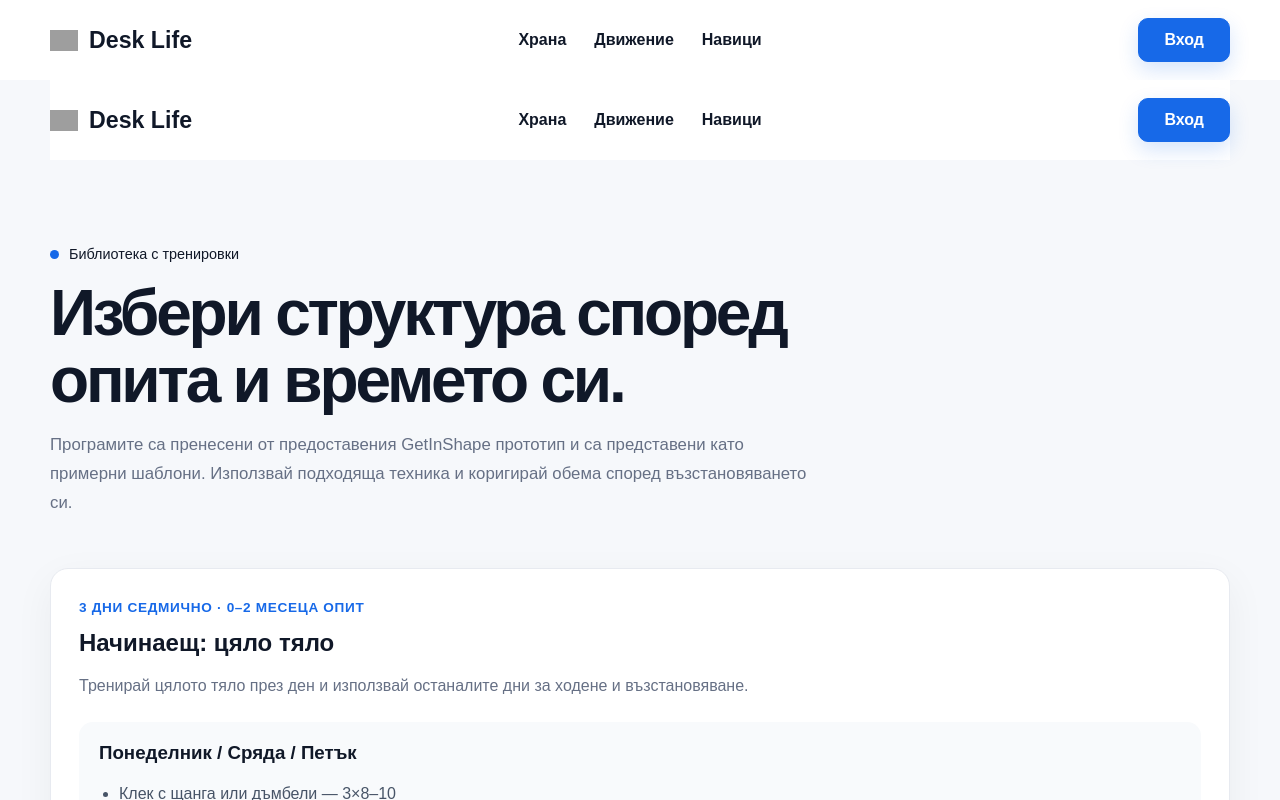
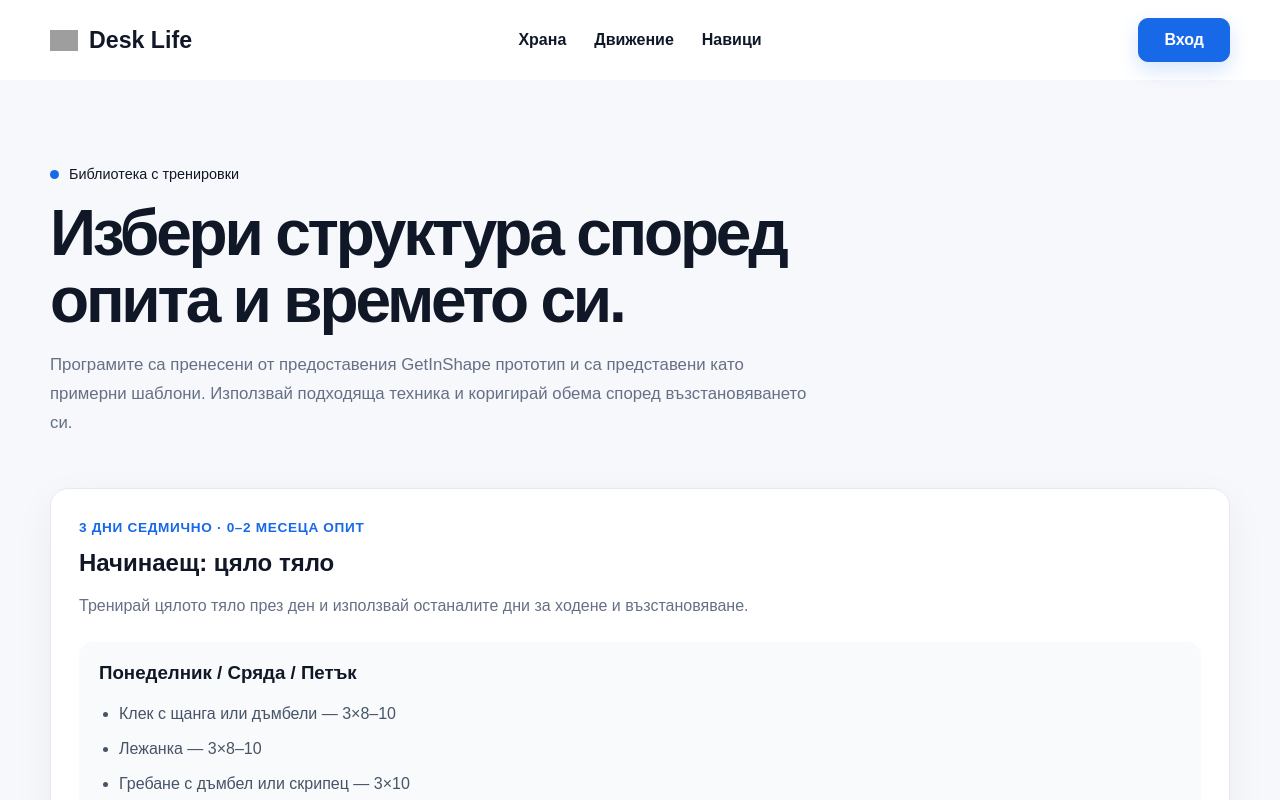
Before and after one commit to kall0m/DeskLife, a Next.js app: page /movement/workouts in a window 1280 px wide. Shown: the top 800 px of the page. Built offline with nearby package versions, Linux system fonts and the light colour scheme; grey boxes are pictures that could not be loaded.

Commit message:
Remove page-level header from workouts page

```diff
--- a/app/movement/workouts/page.tsx
+++ b/app/movement/workouts/page.tsx
@@ -1,5 +1,3 @@
-import { SiteHeader } from "../../components/SiteHeader";
-
 const plans = [
   {
     title: "Начинаещ: цяло тяло",
@@ -32,7 +30,6 @@ const plans = [
 export default function WorkoutsPage() {
   return (
     <main>
-      <SiteHeader />
       <section className="page-hero shell">
         <p className="eyebrow"><span /> Библиотека с тренировки</p>
         <h1>Избери структура според опита и времето си.</h1>
```
